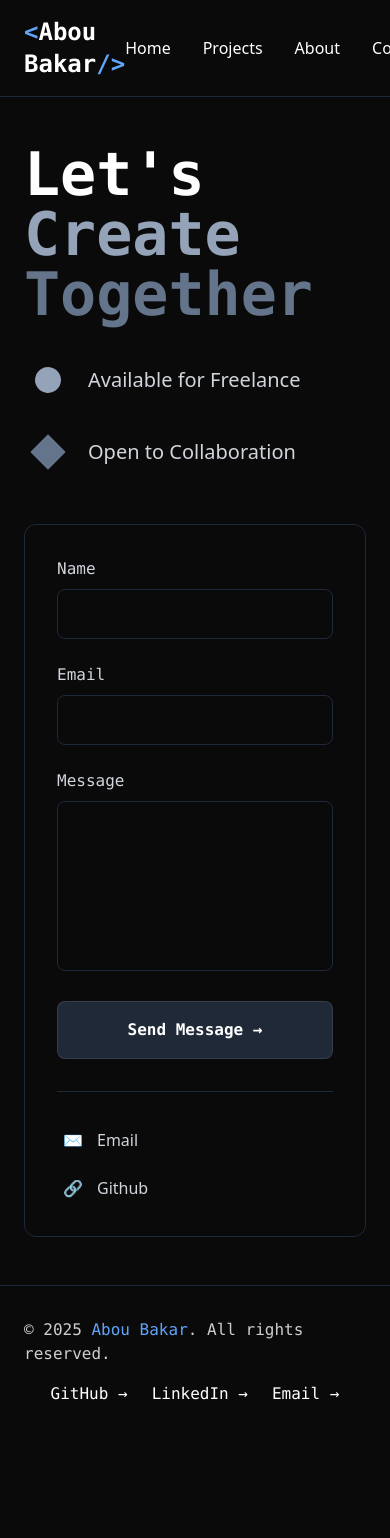
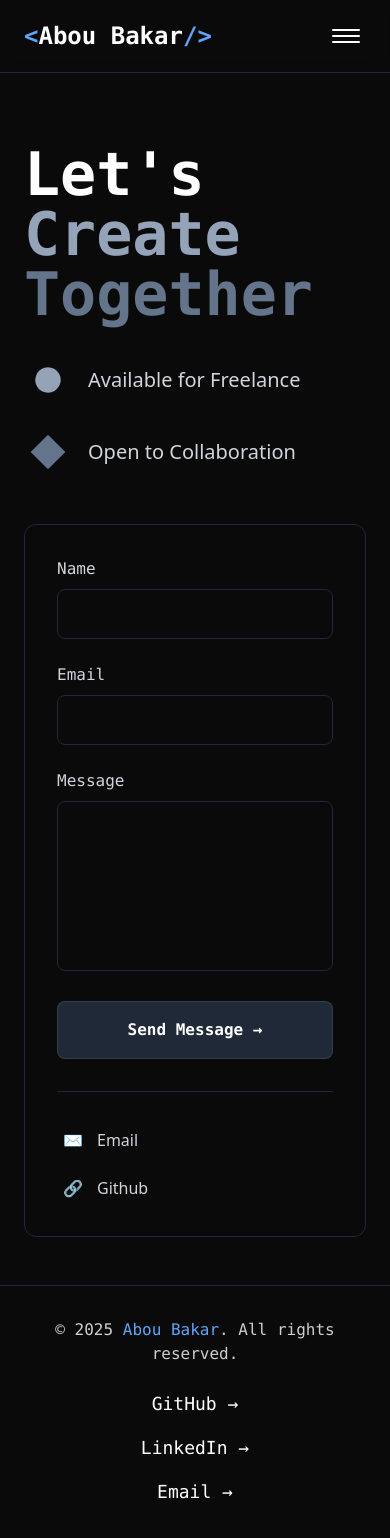
Before and after one commit to AboubakarArisar/aboubakar-dev, a React (Vite) app: page /contact in a window 390 px wide. Before the commit the page ends 1438 px from the top, so only its background shows below. Built offline with nearby package versions, Linux system fonts and the light colour scheme.

Commit message:
added responsiveness

```diff
--- a/src/components/Footer.tsx
+++ b/src/components/Footer.tsx
@@ -9,18 +9,16 @@ const Footer: React.FC = () => {
       className='bg-dark-800/50 border-t border-[#1E293B] py-8'
     >
       <div className='container mx-auto px-6'>
-        <div className='flex flex-col md:flex-row justify-between items-center'>
-          <div className='text-white/80 mb-4 md:mb-0 font-mono'>
-            © {new Date().getFullYear()}{" "}
-            <span className='text-[#60A5FA]'>Abou Bakar</span>. All rights
-            reserved.
+        <div className='flex flex-col gap-6 md:flex-row md:gap-0 justify-between items-center'>
+          <div className='text-white/80 font-mono text-center md:text-left'>
+            © {new Date().getFullYear()} <span className='text-[#60A5FA]'>Abou Bakar</span>. All rights reserved.
           </div>
-          <div className='flex space-x-6'>
+          <div className='flex flex-col gap-4 sm:flex-row sm:gap-6 items-center'>
             <a
               href='https://github.com/AboubakarArisar'
               target='_blank'
               rel='noopener noreferrer'
-              className='text-white hover:text-[#60A5FA] transition-colors font-mono cursor-pointer'
+              className='text-white hover:text-[#60A5FA] transition-colors font-mono cursor-pointer text-lg sm:text-base'
             >
               GitHub →
             </a>
@@ -28,13 +26,13 @@ const Footer: React.FC = () => {
               href='https://linkedin.com/in/aboubakarisar'
               target='_blank'
               rel='noopener noreferrer'
-              className='text-white hover:text-[#60A5FA] transition-colors font-mono cursor-pointer'
+              className='text-white hover:text-[#60A5FA] transition-colors font-mono cursor-pointer text-lg sm:text-base'
             >
               LinkedIn →
             </a>
             <a
               href='mailto:aboubakar.dev@gmail.com'
-              className='text-white hover:text-[#60A5FA] transition-colors font-mono cursor-pointer'
+              className='text-white hover:text-[#60A5FA] transition-colors font-mono cursor-pointer text-lg sm:text-base'
             >
               Email →
             </a>
--- a/src/components/Header.tsx
+++ b/src/components/Header.tsx
@@ -1,8 +1,29 @@
-import React from "react";
-import { motion } from "motion/react";
+import React, { useState } from "react";
+import { motion, AnimatePresence } from "motion/react";
 import { Link } from "react-router-dom";
 
+const navLinks = [
+  { to: "/", label: "Home" },
+  { to: "/projects", label: "Projects" },
+  { to: "/about", label: "About" },
+  { to: "/contact", label: "Contact" },
+];
+
 const Header: React.FC = () => {
+  const [menuOpen, setMenuOpen] = useState(false);
+
+  // Prevent background scroll when menu is open
+  React.useEffect(() => {
+    if (menuOpen) {
+      document.body.style.overflow = "hidden";
+    } else {
+      document.body.style.overflow = "";
+    }
+    return () => {
+      document.body.style.overflow = "";
+    };
+  }, [menuOpen]);
+
   return (
     <motion.header
       initial={{ y: -100 }}
@@ -13,40 +34,92 @@ const Header: React.FC = () => {
         <div className='flex items-center justify-between'>
           <Link
             to='/'
-            className='text-2xl font-bold font-mono text-white hover:text-[#60A5FA] transition-colors'
+            className='text-2xl font-bold font-mono text-white hover:text-[#60A5FA] transition-colors flex-shrink-0'
           >
             <span className='text-[#60A5FA]'>&lt;</span>
             Abou Bakar
             <span className='text-[#60A5FA]'>/&gt;</span>
           </Link>
-          <div className='flex items-center space-x-8'>
-            <Link
-              to='/'
-              className='text-white hover:text-[#60A5FA] transition-colors cursor-pointer'
-            >
-              Home
-            </Link>
-            <Link
-              to='/projects'
-              className='text-white hover:text-[#60A5FA] transition-colors cursor-pointer'
-            >
-              Projects
-            </Link>
-            <Link
-              to='/about'
-              className='text-white hover:text-[#60A5FA] transition-colors cursor-pointer'
-            >
-              About
-            </Link>
-            <Link
-              to='/contact'
-              className='text-white hover:text-[#60A5FA] transition-colors cursor-pointer'
-            >
-              Contact
-            </Link>
+
+          <div className='hidden md:flex items-center space-x-8'>
+            {navLinks.map((link) => (
+              <Link
+                key={link.to}
+                to={link.to}
+                className='text-white hover:text-[#60A5FA] transition-colors cursor-pointer'
+              >
+                {link.label}
+              </Link>
+            ))}
           </div>
+
+          <button
+            className='md:hidden flex flex-col justify-center items-center w-10 h-10 relative z-50 ml-auto'
+            aria-label={menuOpen ? "Close menu" : "Open menu"}
+            onClick={() => setMenuOpen((v) => !v)}
+          >
+            <span
+              className={`block w-7 h-0.5 rounded bg-white transition-all duration-300 ${
+                menuOpen ? "rotate-45 translate-y-2" : ""
+              }`}
+            ></span>
+            <span
+              className={`block w-7 h-0.5 rounded bg-white my-1 transition-all duration-300 ${
+                menuOpen ? "opacity-0" : ""
+              }`}
+            ></span>
+            <span
+              className={`block w-7 h-0.5 rounded bg-white transition-all duration-300 ${
+                menuOpen ? "-rotate-45 -translate-y-2" : ""
+              }`}
+            ></span>
+          </button>
         </div>
       </nav>
+
+      <AnimatePresence>
+        {menuOpen && (
+          <motion.div
+            initial={{ opacity: 0, y: -40 }}
+            animate={{ opacity: 1, y: 0 }}
+            exit={{ opacity: 0, y: -40 }}
+            transition={{ duration: 0.3 }}
+            className='fixed inset-0 w-full min-h-screen z-[9999] bg-[#10151c] flex flex-col md:hidden pointer-events-auto overflow-y-auto'
+          >
+            <div className='flex items-center justify-between px-6 py-5 border-b border-[#1E293B] shadow-lg shadow-black/30'>
+              <Link
+                to='/'
+                className='text-2xl font-bold font-mono text-white hover:text-[#60A5FA] transition-colors'
+                onClick={() => setMenuOpen(false)}
+              >
+                <span className='text-[#60A5FA]'>&lt;</span>
+                Abou Bakar
+                <span className='text-[#60A5FA]'>/&gt;</span>
+              </Link>
+              <button
+                className='w-10 h-10 flex items-center justify-center ml-2 focus:outline-none'
+                aria-label='Close menu'
+                onClick={() => setMenuOpen(false)}
+              >
+                <span className='text-3xl text-white'>&times;</span>
+              </button>
+            </div>
+            <div className='flex-1 flex flex-col items-center justify-center min-h-[60vh] gap-8'>
+              {navLinks.map((link, idx) => (
+                <Link
+                  key={link.to}
+                  to={link.to}
+                  onClick={() => setMenuOpen(false)}
+                  className='text-2xl font-mono text-white px-8 py-3 bg-[#181e25] rounded-lg hover:text-[#60A5FA] hover:bg-[#232b36] transition-colors tracking-wide drop-shadow-lg shadow-md'
+                  style={{ transitionDelay: `${idx * 60}ms` }}
+                >
+                  {link.label}
+                </Link>
+              ))}
+            </div>
+          </motion.div>
+        )}
+      </AnimatePresence>
     </motion.header>
   );
 };
--- a/src/pages/Hompage.tsx
+++ b/src/pages/Hompage.tsx
@@ -250,7 +250,7 @@ const Homepage: React.FC = () => {
                   className='w-full h-full object-cover object-center group-hover:scale-105 transition-transform duration-700'
                 />
 
-                <div className='absolute inset-0 bg-[#0f172a]/90 backdrop-blur-[2px] flex flex-col justify-between p-6 h-full min-h-full group-hover:translate-y-3 translate-y-full transition-transform duration-500'>
+                <div className='hidden md:block absolute inset-0 bg-[#0f172a]/90 backdrop-blur-[2px] flex flex-col justify-between p-6 h-full min-h-full group-hover:translate-y-3 translate-y-full transition-transform duration-500'>
                   <div>
                     <p className='text-gray-200 text-lg leading-relaxed mb-6'>
                       A location-based file sharing web application that allows
@@ -283,7 +283,7 @@ const Homepage: React.FC = () => {
                 <h3 className='text-2xl font-bold font-mono text-white text-center mb-6'>
                   Droplr - Proximity File Sharing
                 </h3>
-                <div className='flex justify-between w-full'>
+                <div className='flex flex-col md:flex-row gap-4 justify-between w-full'>
                   <a
                     href='https://droplr-front.vercel.app/'
                     target='_blank'
@@ -317,7 +317,7 @@ const Homepage: React.FC = () => {
                   alt='NoteSwap Project Screenshot'
                   className='w-full h-full object-cover object-center group-hover:scale-105 transition-transform duration-700'
                 />
-                <div className='absolute inset-0 bg-[#0f172a]/90 backdrop-blur-[2px] flex flex-col justify-between p-6 h-full min-h-full group-hover:translate-y-3 translate-y-full transition-transform duration-500'>
+                <div className='hidden md:block absolute inset-0 bg-[#0f172a]/90 backdrop-blur-[2px] flex flex-col justify-between p-6 h-full min-h-full group-hover:translate-y-3 translate-y-full transition-transform duration-500'>
                   <div>
                     <p className='text-gray-200 text-lg leading-relaxed mb-6'>
                       A Scribd-inspired platform for university students to
@@ -349,7 +349,7 @@ const Homepage: React.FC = () => {
                 <h3 className='text-2xl font-bold font-mono text-white text-center mb-6'>
                   NoteSwap - University Notes Exchange
                 </h3>
-                <div className='flex justify-between w-full'>
+                <div className='flex flex-col md:flex-row gap-4 justify-between w-full'>
                   <a
                     href='https://noteswap-sigma.vercel.app/'
                     target='_blank'
```
